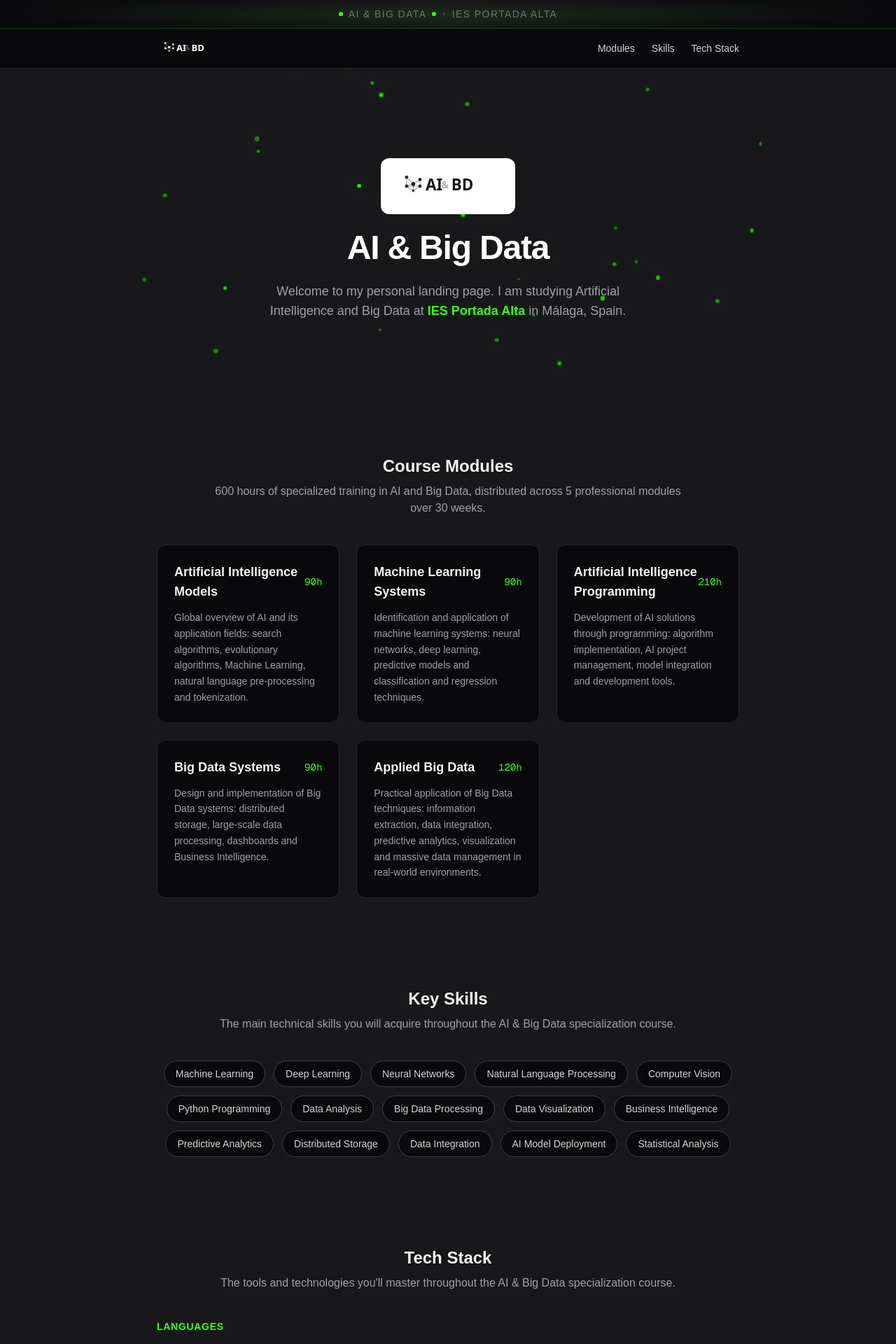
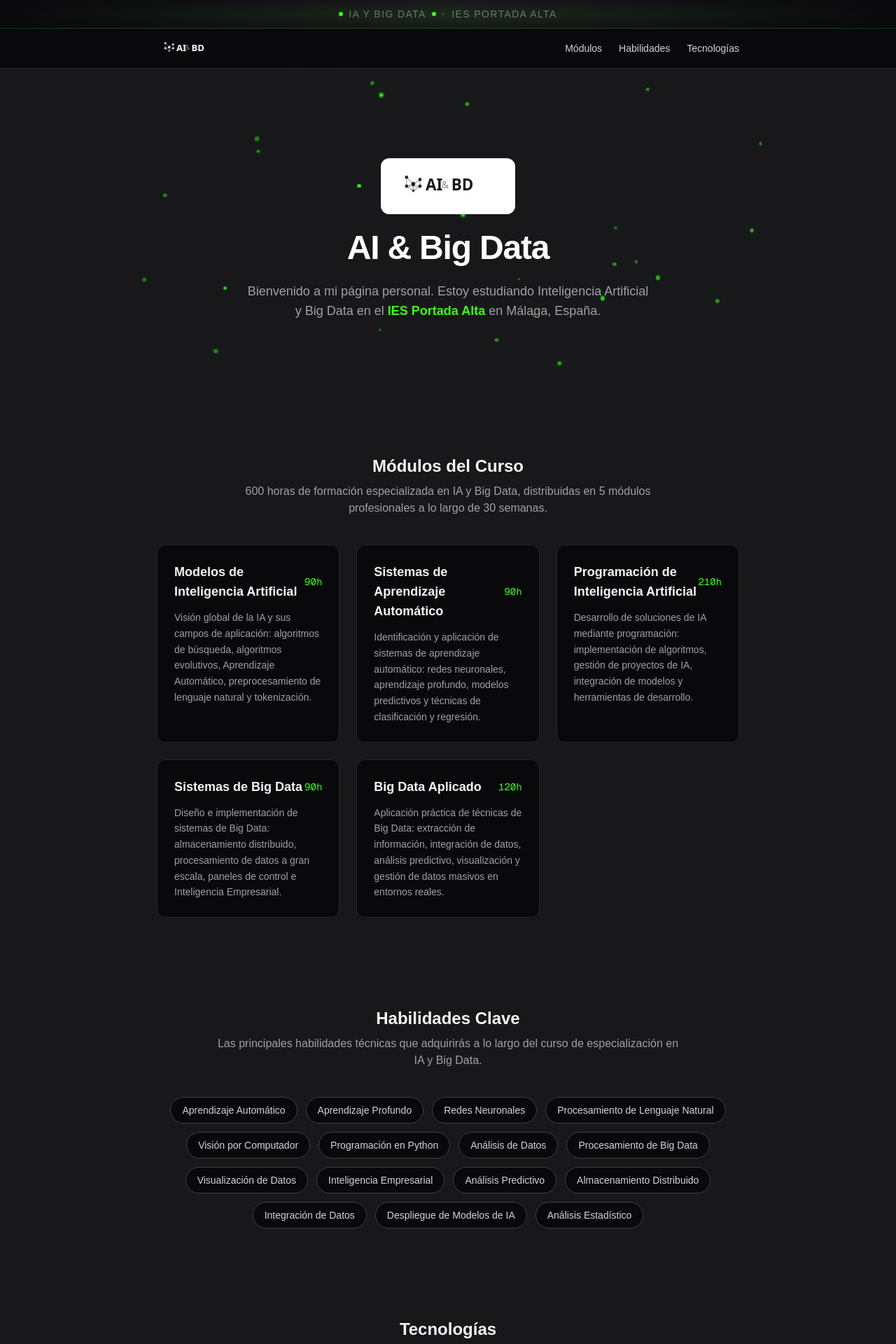
Before and after one commit to VRLuis/junie-landing-test, a Next.js app: page / in a window 1280 px wide. Shown: the top 1920 px of the page at 70% size. Built offline with nearby package versions, Linux system fonts and the light colour scheme.

Commit message:
perf: changing the language of the app to spanish

```diff
--- a/app/layout.tsx
+++ b/app/layout.tsx
@@ -16,15 +16,15 @@ const geistMono = Geist_Mono({
 });
 
 export const metadata: Metadata = {
-    title: "AI & Big Data — IES Portada Alta",
+    title: "IA y Big Data — IES Portada Alta",
     description:
-        "Personal landing page showcasing my studies in Artificial Intelligence and Big Data at IES Portada Alta in Málaga, Spain.",
+        "Página personal sobre mis estudios de Inteligencia Artificial y Big Data en el IES Portada Alta en Málaga, España.",
 };
 
 export default function RootLayout({ children }: LayoutProps<"/">) {
     return (
         <html
-            lang="en"
+            lang="es"
             className={`${geistSans.variable} ${geistMono.variable} h-full antialiased`}
         >
             <body className="min-h-full flex flex-col">
--- a/app/page.tsx
+++ b/app/page.tsx
@@ -18,12 +18,12 @@ export default function Home() {
                         AI & Big Data
                     </h1>
                     <p className="fade-in-up fade-in-up-delay-2 max-w-xl text-lg text-zinc-400">
-                        Welcome to my personal landing page. I am studying Artificial
-                        Intelligence and Big Data at{" "}
+                        Bienvenido a mi página personal. Estoy estudiando Inteligencia
+                        Artificial y Big Data en el{" "}
                         <strong className="text-[#39ff14]">
                             IES Portada Alta
                         </strong>{" "}
-                        in Málaga, Spain.
+                        en Málaga, España.
                     </p>
                 </div>
             </main>
--- a/components/organisms/CourseModules.tsx
+++ b/components/organisms/CourseModules.tsx
@@ -2,34 +2,34 @@ import ModuleCard from "@/components/molecules/ModuleCard";
 
 const modules = [
     {
-        title: "Artificial Intelligence Models",
+        title: "Modelos de Inteligencia Artificial",
         hours: 90,
         description:
-            "Global overview of AI and its application fields: search algorithms, evolutionary algorithms, Machine Learning, natural language pre-processing and tokenization.",
+            "Visión global de la IA y sus campos de aplicación: algoritmos de búsqueda, algoritmos evolutivos, Aprendizaje Automático, preprocesamiento de lenguaje natural y tokenización.",
     },
     {
-        title: "Machine Learning Systems",
+        title: "Sistemas de Aprendizaje Automático",
         hours: 90,
         description:
-            "Identification and application of machine learning systems: neural networks, deep learning, predictive models and classification and regression techniques.",
+            "Identificación y aplicación de sistemas de aprendizaje automático: redes neuronales, aprendizaje profundo, modelos predictivos y técnicas de clasificación y regresión.",
     },
     {
-        title: "Artificial Intelligence Programming",
+        title: "Programación de Inteligencia Artificial",
         hours: 210,
         description:
-            "Development of AI solutions through programming: algorithm implementation, AI project management, model integration and development tools.",
+            "Desarrollo de soluciones de IA mediante programación: implementación de algoritmos, gestión de proyectos de IA, integración de modelos y herramientas de desarrollo.",
     },
     {
-        title: "Big Data Systems",
+        title: "Sistemas de Big Data",
         hours: 90,
         description:
-            "Design and implementation of Big Data systems: distributed storage, large-scale data processing, dashboards and Business Intelligence.",
+            "Diseño e implementación de sistemas de Big Data: almacenamiento distribuido, procesamiento de datos a gran escala, paneles de control e Inteligencia Empresarial.",
     },
     {
-        title: "Applied Big Data",
+        title: "Big Data Aplicado",
         hours: 120,
         description:
-            "Practical application of Big Data techniques: information extraction, data integration, predictive analytics, visualization and massive data management in real-world environments.",
+            "Aplicación práctica de técnicas de Big Data: extracción de información, integración de datos, análisis predictivo, visualización y gestión de datos masivos en entornos reales.",
     },
 ];
 
@@ -37,10 +37,10 @@ export default function CourseModules({ id }: { id?: string }) {
     return (
         <section id={id} className="w-full py-16">
             <h2 className="text-2xl font-semibold text-zinc-100 mb-2 text-center">
-                Course Modules
+                Módulos del Curso
             </h2>
             <p className="text-zinc-400 text-center mb-10 max-w-2xl mx-auto">
-                600 hours of specialized training in AI and Big Data, distributed across 5 professional modules over 30 weeks.
+                600 horas de formación especializada en IA y Big Data, distribuidas en 5 módulos profesionales a lo largo de 30 semanas.
             </p>
             <div className="grid grid-cols-1 md:grid-cols-2 lg:grid-cols-3 gap-6">
                 {modules.map((mod) => (
--- a/components/organisms/Footer.tsx
+++ b/components/organisms/Footer.tsx
@@ -7,7 +7,7 @@ export default function Footer() {
                 <div className="grid grid-cols-1 md:grid-cols-3 gap-8">
                     <div>
                         <h3 className="text-sm font-semibold text-zinc-100 mb-3">
-                            Contact
+                            Contacto
                         </h3>
                         <div className="flex flex-col gap-2 text-sm text-zinc-400">
                             <a
@@ -21,7 +21,7 @@ export default function Footer() {
                     </div>
                     <div>
                         <h3 className="text-sm font-semibold text-zinc-100 mb-3">
-                            Links
+                            Enlaces
                         </h3>
                         <div className="flex flex-col gap-2 text-sm">
                             <Link
@@ -52,10 +52,10 @@ export default function Footer() {
                     </div>
                     <div>
                         <h3 className="text-sm font-semibold text-zinc-100 mb-3">
-                            About
+                            Sobre mí
                         </h3>
                         <p className="text-sm text-zinc-400">
-                            Studying AI & Big Data at IES Portada Alta, Málaga.
+                            Estudiando IA y Big Data en el IES Portada Alta, Málaga.
                         </p>
                     </div>
                 </div>
@@ -70,7 +70,7 @@ export default function Footer() {
 }
 
 function TypewriterText() {
-    const text = "This landing is made with Junie support :)";
+    const text = "Esta página está hecha con el apoyo de Junie :)";
     const words = text.split(" ");
 
     return (
--- a/components/organisms/HeroHeader.tsx
+++ b/components/organisms/HeroHeader.tsx
@@ -4,7 +4,7 @@ export default function HeroHeader() {
             <div className="absolute inset-0 bg-[radial-gradient(ellipse_at_center,rgba(57,255,20,0.08),transparent_70%)]" />
             <div className="relative z-10 flex h-10 items-center justify-center gap-2 text-sm font-medium tracking-widest uppercase text-zinc-500">
                 <span className="h-1.5 w-1.5 rounded-full bg-[#39ff14]"></span>
-                <span>AI & Big Data</span>
+                <span>IA y Big Data</span>
                 <span className="h-1.5 w-1.5 rounded-full bg-[#39ff14]"></span>
                 <span className="text-zinc-700">•</span>
                 <span>IES Portada Alta</span>
--- a/components/organisms/KeySkills.tsx
+++ b/components/organisms/KeySkills.tsx
@@ -1,31 +1,31 @@
 import SkillBadge from "@/components/molecules/SkillBadge";
 
 const skills = [
-    "Machine Learning",
-    "Deep Learning",
-    "Neural Networks",
-    "Natural Language Processing",
-    "Computer Vision",
-    "Python Programming",
-    "Data Analysis",
-    "Big Data Processing",
-    "Data Visualization",
-    "Business Intelligence",
-    "Predictive Analytics",
-    "Distributed Storage",
-    "Data Integration",
-    "AI Model Deployment",
-    "Statistical Analysis",
+    "Aprendizaje Automático",
+    "Aprendizaje Profundo",
+    "Redes Neuronales",
+    "Procesamiento de Lenguaje Natural",
+    "Visión por Computador",
+    "Programación en Python",
+    "Análisis de Datos",
+    "Procesamiento de Big Data",
+    "Visualización de Datos",
+    "Inteligencia Empresarial",
+    "Análisis Predictivo",
+    "Almacenamiento Distribuido",
+    "Integración de Datos",
+    "Despliegue de Modelos de IA",
+    "Análisis Estadístico",
 ];
 
 export default function KeySkills({ id }: { id?: string }) {
     return (
         <section id={id} className="w-full py-16">
             <h2 className="text-2xl font-semibold text-zinc-100 mb-2 text-center">
-                Key Skills
+                Habilidades Clave
             </h2>
             <p className="text-zinc-400 text-center mb-10 max-w-2xl mx-auto">
-                The main technical skills you will acquire throughout the AI & Big Data specialization course.
+                Las principales habilidades técnicas que adquirirás a lo largo del curso de especialización en IA y Big Data.
             </p>
             <div className="flex flex-wrap justify-center gap-3">
                 {skills.map((skill) => (
--- a/components/organisms/Nav.tsx
+++ b/components/organisms/Nav.tsx
@@ -9,9 +9,9 @@ export default function Nav() {
           <Logo className="h-7 w-auto" />
         </a>
         <div className="flex items-center gap-6">
-          <NavItem href="#modules">Modules</NavItem>
-          <NavItem href="#skills">Skills</NavItem>
-          <NavItem href="#tech-stack">Tech Stack</NavItem>
+          <NavItem href="#modules">Módulos</NavItem>
+          <NavItem href="#skills">Habilidades</NavItem>
+          <NavItem href="#tech-stack">Tecnologías</NavItem>
         </div>
       </nav>
     </header>
--- a/components/organisms/TechStack.tsx
+++ b/components/organisms/TechStack.tsx
@@ -2,7 +2,7 @@ import TechCard from "@/components/molecules/TechCard";
 
 const categories = [
     {
-        name: "Languages",
+        name: "Lenguajes",
         items: [
             { name: "Python", icon: "🐍" },
             { name: "SQL", icon: "🗃️" },
@@ -11,7 +11,7 @@ const categories = [
         ],
     },
     {
-        name: "ML & AI Frameworks",
+        name: "Frameworks de IA y ML",
         items: [
             { name: "TensorFlow", icon: "🧠" },
             { name: "PyTorch", icon: "🔥" },
@@ -21,7 +21,7 @@ const categories = [
         ],
     },
     {
-        name: "Big Data Tools",
+        name: "Herramientas de Big Data",
         items: [
             { name: "Apache Spark", icon: "⚙️" },
             { name: "Apache Hadoop", icon: "🐘" },
@@ -30,7 +30,7 @@ const categories = [
         ],
     },
     {
-        name: "Databases",
+        name: "Bases de Datos",
         items: [
             { name: "PostgreSQL", icon: "🐘" },
             { name: "MongoDB", icon: "🍃" },
@@ -39,7 +39,7 @@ const categories = [
         ],
     },
     {
-        name: "Cloud & DevOps",
+        name: "Cloud y DevOps",
         items: [
             { name: "Docker", icon: "🐳" },
             { name: "Kubernetes", icon: "☸️" },
@@ -53,10 +53,10 @@ export default function TechStack({ id }: { id?: string }) {
     return (
         <section id={id} className="w-full py-16">
             <h2 className="text-2xl font-semibold text-zinc-100 mb-2 text-center">
-                Tech Stack
+                Tecnologías
             </h2>
             <p className="text-zinc-400 text-center mb-10 max-w-2xl mx-auto">
-                The tools and technologies you'll master throughout the AI & Big Data specialization course.
+                Las herramientas y tecnologías que dominarás a lo largo del curso de especialización en IA y Big Data.
             </p>
             <div className="flex flex-col gap-10">
                 {categories.map((cat) => (
```
Also changed, not shown: components/atoms/Logo.tsx (+12 -12 lines).
